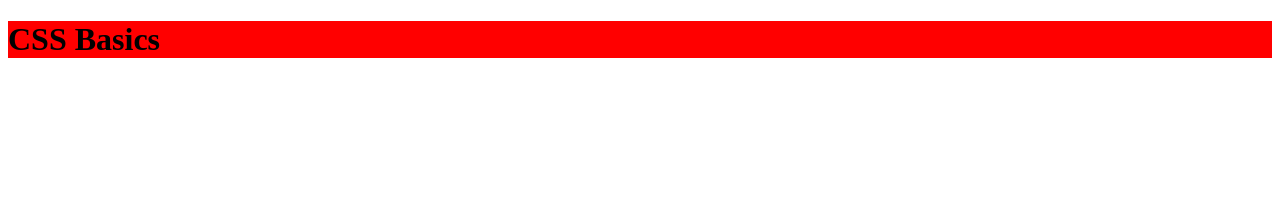
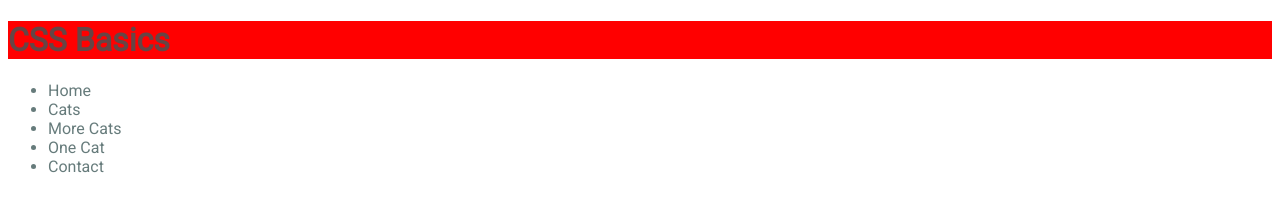
Before and after one commit to radishmouse/css-demo-20190226, a plain HTML site: page index.html in a window 1280 px wide. Drawn offline with Linux system fonts and the light colour scheme.

Commit message:
adds navbar with custom fonts

```diff
--- a/index.html
+++ b/index.html
@@ -5,10 +5,24 @@
     <meta name="viewport" content="width=device-width, initial-scale=1.0">
     <meta http-equiv="X-UA-Compatible" content="ie=edge">
     <title>CSS Basics Demo</title>
+
+    <!-- Custom fonts go *before* your css file. -->
+    <link href="https://fonts.googleapis.com/css?family=Roboto" rel="stylesheet">
+
     <!-- The href contains the path to the CSS file -->
     <link rel="stylesheet" href="stylesheets/index.css">
 </head>
 <body>
-    <h1 class="main-title">CSS Basics</h1>
+    <h1 class="main-title fancy-font">CSS Basics</h1>
+    <!-- <nav></nav> -->
+    <div class="navbar">
+        <ul>
+            <li>Home</li>
+            <li>Cats</li>
+            <li>More Cats</li>
+            <li>One Cat</li>
+            <li>Contact</li>
+        </ul>
+    </div>
 </body>
 </html>
--- a/stylesheets/index.css
+++ b/stylesheets/index.css
@@ -6,3 +6,24 @@ These are the styles for the whole document.
 .main-title {
     background: red; /* devil colors*/
 }
+
+.fancy-font,
+.navbar,
+.thing,
+.other-thing
+{
+    /* font-family: 'Gill Sans', 'Gill Sans MT', Calibri, 'Trebuchet MS', sans-serif; */
+    font-family: 'Roboto', sans-serif;
+
+    /* named color */
+    /* color: red; */
+
+    /* "hex" or hexidecimal colors */
+    /* color: #ff0000; */
+    /* color: #f00; */
+
+    /* color: rgb(255, 0, 0); */
+    /* color: rgba(255, 0, 0, 1.0); */
+
+    color: rgba(61, 88, 88, 0.787);
+}
```
